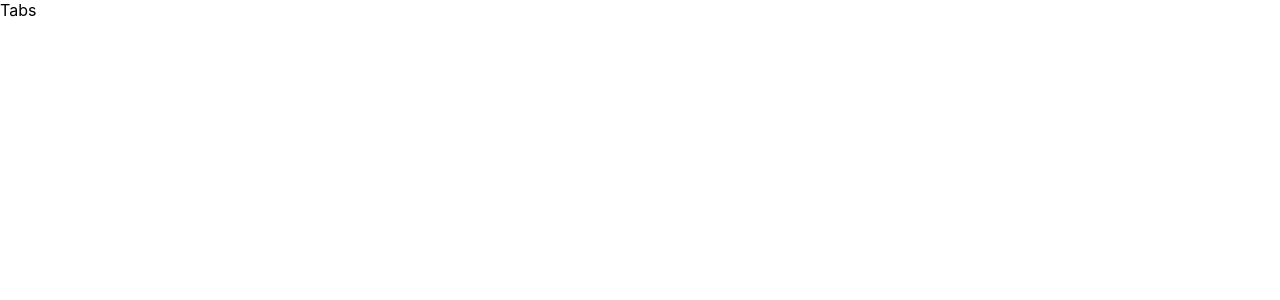
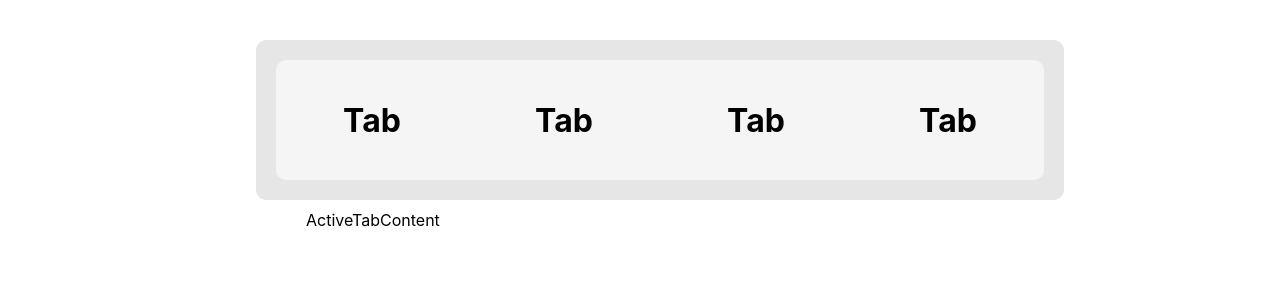
Before and after one commit to DanielTrusca1/Practice-1, a React (Create React App) app in the folder practice1/: page / in a window 1280 px wide. Shown: the top 300 px of the page. Built offline with nearby package versions, Linux system fonts and the light colour scheme.

Commit message:
Add CSS style for the Tabs UI components

```diff
--- /dev/null
+++ b/practice1/src/App.css
@@ -0,0 +1,43 @@
+.tabs {
+    position: relative;
+    left: 20vw;
+    top: 5vh;
+    width:60vw;
+    height: 120px;
+    background-color: rgb(230, 230, 230);
+    padding-top: 20px;
+    padding-bottom: 20px;
+    padding-left: 20px;
+    padding-right: 20px;
+    border-radius: 10px;
+}
+
+.tabs > * {
+    padding: 30px;
+    border-radius: 10px;
+}
+
+.tabs_container {
+    display: flex;
+    flex-direction: row;
+    width: 100%;
+    background-color: rgb(245, 245, 245);
+    height: 100%;
+    padding: 0px;
+}
+.tab {
+    height: 100%;
+    flex-grow: 1;
+    display: flex;
+    flex-direction: row;
+    align-items: center;
+    justify-content: center;
+    cursor:pointer;
+}
+.tab:hover {
+    background-color: rgb(200, 200, 255);
+    border-radius: 10px;
+}
+.tab h1 {
+    margin: 0;
+}
--- a/practice1/src/App.jsx
+++ b/practice1/src/App.jsx
@@ -1,25 +1,19 @@
+import { Tabs, Tab, TabsContainer, ActiveTabContent } from "./components";
 
-import {Tabs, Tab, TabsContainer, ActiveTabContent} from './components'
+import "./App.css";
 
 function App() {
   return (
     <div className="App">
-
       <Tabs>
         <TabsContainer>
-          <Tab title={"tab 1"}>
-            content 1
-          </Tab>
-          <Tab title={"tab 2"}>
-            content 2
-          </Tab>
-          <Tab title={"tab 3"}>
-            content 3
-          </Tab>
+          <Tab title={"tab 1"}>content 1</Tab>
+          <Tab title={"tab 2"}>content 2</Tab>
+          <Tab title={"tab 3"}>content 3</Tab>
+          <Tab title={"tab 4"}>content 4</Tab>
         </TabsContainer>
-        <ActiveTabContent/>
+        <ActiveTabContent />
       </Tabs>
-
     </div>
   );
 }
--- a/practice1/src/components/Tab.jsx
+++ b/practice1/src/components/Tab.jsx
@@ -2,7 +2,9 @@ import React from 'react'
 
 const Tab = () => {
   return (
-    <div>Tab</div>
+    <div className='tab'>
+      <h1>Tab</h1>
+    </div>
   )
 }
 
--- a/practice1/src/components/Tabs.jsx
+++ b/practice1/src/components/Tabs.jsx
@@ -1,8 +1,10 @@
 import React from 'react'
 
-const Tabs = () => {
+const Tabs = ({ children }) => {
   return (
-    <div>Tabs</div>
+    <div className="tabs">
+      {children}
+    </div>
   )
 }
 
--- a/practice1/src/components/TabsContainer.jsx
+++ b/practice1/src/components/TabsContainer.jsx
@@ -1,8 +1,10 @@
 import React from 'react'
 
-const TabsContainer = () => {
+const TabsContainer = ({ children }) => {
   return (
-    <div>TabsContainer</div>
+    <div className="tabs_container">
+      {children}
+    </div>
   )
 }
 
```
